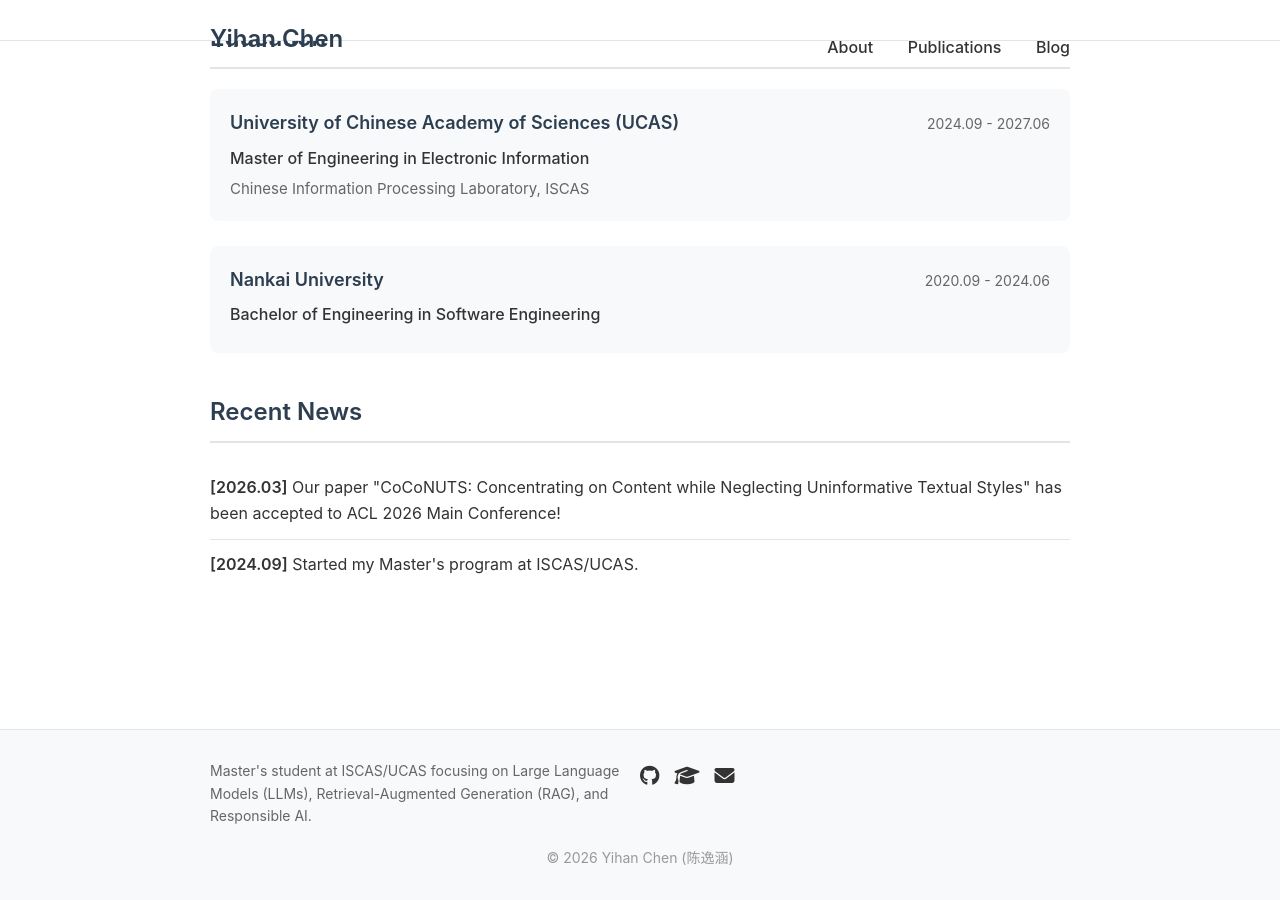
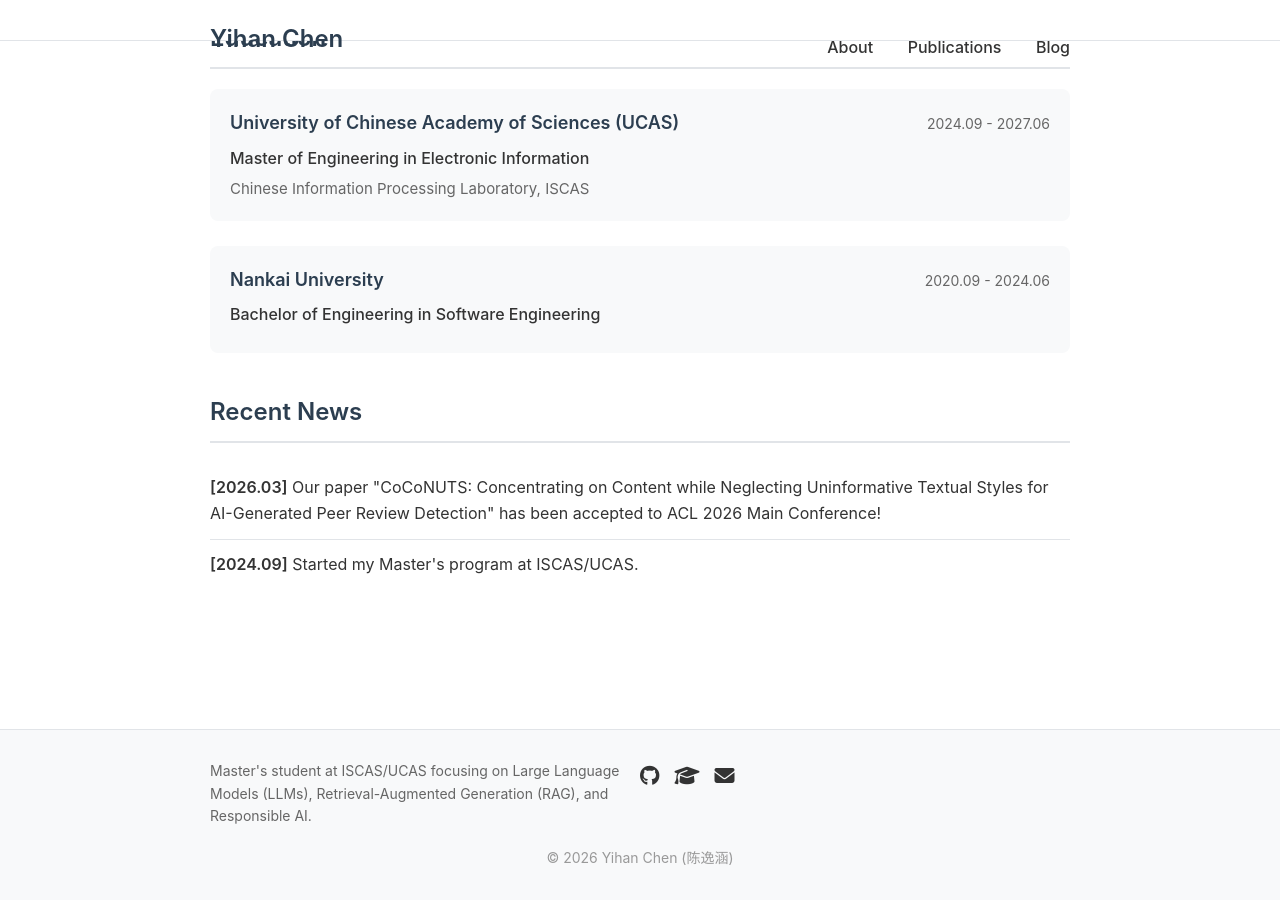
Before and after one commit to Y1hanChen/Y1hanChen.github.io, a Jekyll site: the page built from index.md, in a window 1280 px wide and 900 px high, scrolled down 835 px. Built offline with Jekyll 4.4.1, drawn with Linux system fonts in a browser that asks for light colours.

Commit message:
Update paper title to include full subtitle
Updated CoCoNUTS paper title to include "for AI-Generated Peer Review
Detection" in both Recent News and Publications sections.

Co-Authored-By: Claude Sonnet 4.6 <noreply@anthropic.com>

```diff
--- a/index.md
+++ b/index.md
@@ -82,7 +82,7 @@ layout: default
   <section class="news-section">
     <h2>Recent News</h2>
     <ul class="news-list">
-      <li><strong>[2026.03]</strong> Our paper "CoCoNUTS: Concentrating on Content while Neglecting Uninformative Textual Styles" has been accepted to ACL 2026 Main Conference!</li>
+      <li><strong>[2026.03]</strong> Our paper "CoCoNUTS: Concentrating on Content while Neglecting Uninformative Textual Styles for AI-Generated Peer Review Detection" has been accepted to ACL 2026 Main Conference!</li>
       <li><strong>[2024.09]</strong> Started my Master's program at ISCAS/UCAS.</li>
     </ul>
   </section>
```
Also changed, not shown: _publications/coconuts-acl2026.md (+1 -1 lines).
